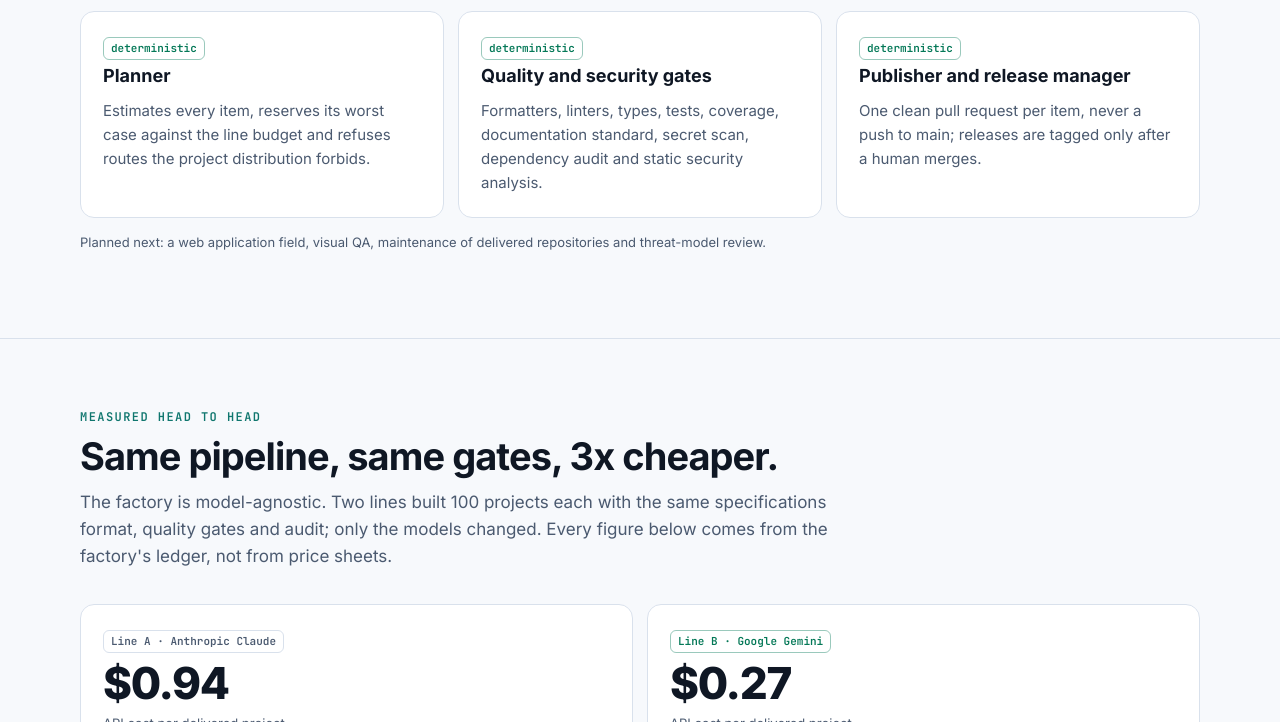
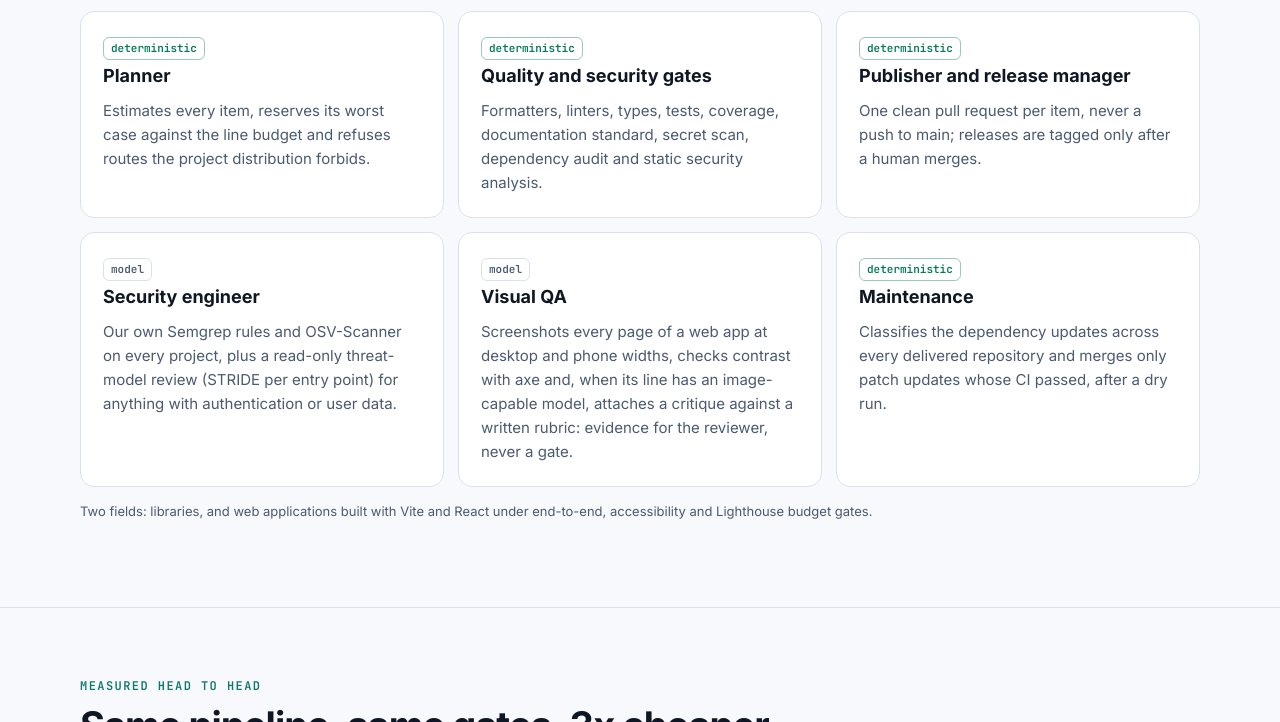
Before and after one commit to Trysac/autonomous-software-factory, a plain HTML site: page index.html in a window 1280 px wide. Shown: the part 2974-3696 px from the top of the page. Drawn offline with Linux system fonts and the light colour scheme.

Commit message:
feat: security engineer, visual QA, maintenance and the web-app field on the page

```diff
--- a/index.html
+++ b/index.html
@@ -310,8 +310,11 @@ footer { padding: 32px 0 48px; color: var(--muted); font-size: 13px; border-top:
       <div class="card"><span class="tag ok">deterministic</span><h3>Planner</h3><p>Estimates every item, reserves its worst case against the line budget and refuses routes the project distribution forbids.</p></div>
       <div class="card"><span class="tag ok">deterministic</span><h3>Quality and security gates</h3><p>Formatters, linters, types, tests, coverage, documentation standard, secret scan, dependency audit and static security analysis.</p></div>
       <div class="card"><span class="tag ok">deterministic</span><h3>Publisher and release manager</h3><p>One clean pull request per item, never a push to main; releases are tagged only after a human merges.</p></div>
+      <div class="card"><span class="tag">model</span><h3>Security engineer</h3><p>Our own Semgrep rules and OSV-Scanner on every project, plus a read-only threat-model review (STRIDE per entry point) for anything with authentication or user data.</p></div>
+      <div class="card"><span class="tag">model</span><h3>Visual QA</h3><p>Screenshots every page of a web app at desktop and phone widths, checks contrast with axe and, when its line has an image-capable model, attaches a critique against a written rubric: evidence for the reviewer, never a gate.</p></div>
+      <div class="card"><span class="tag ok">deterministic</span><h3>Maintenance</h3><p>Classifies the dependency updates across every delivered repository and merges only patch updates whose CI passed, after a dry run.</p></div>
     </div>
-    <p class="note">Planned next: a web application field, visual QA, maintenance of delivered repositories and threat-model review.</p>
+    <p class="note">Two fields: libraries, and web applications built with Vite and React under end-to-end, accessibility and Lighthouse budget gates.</p>
   </div>
 </section>
 
```
Also changed, not shown: 1 other file.
